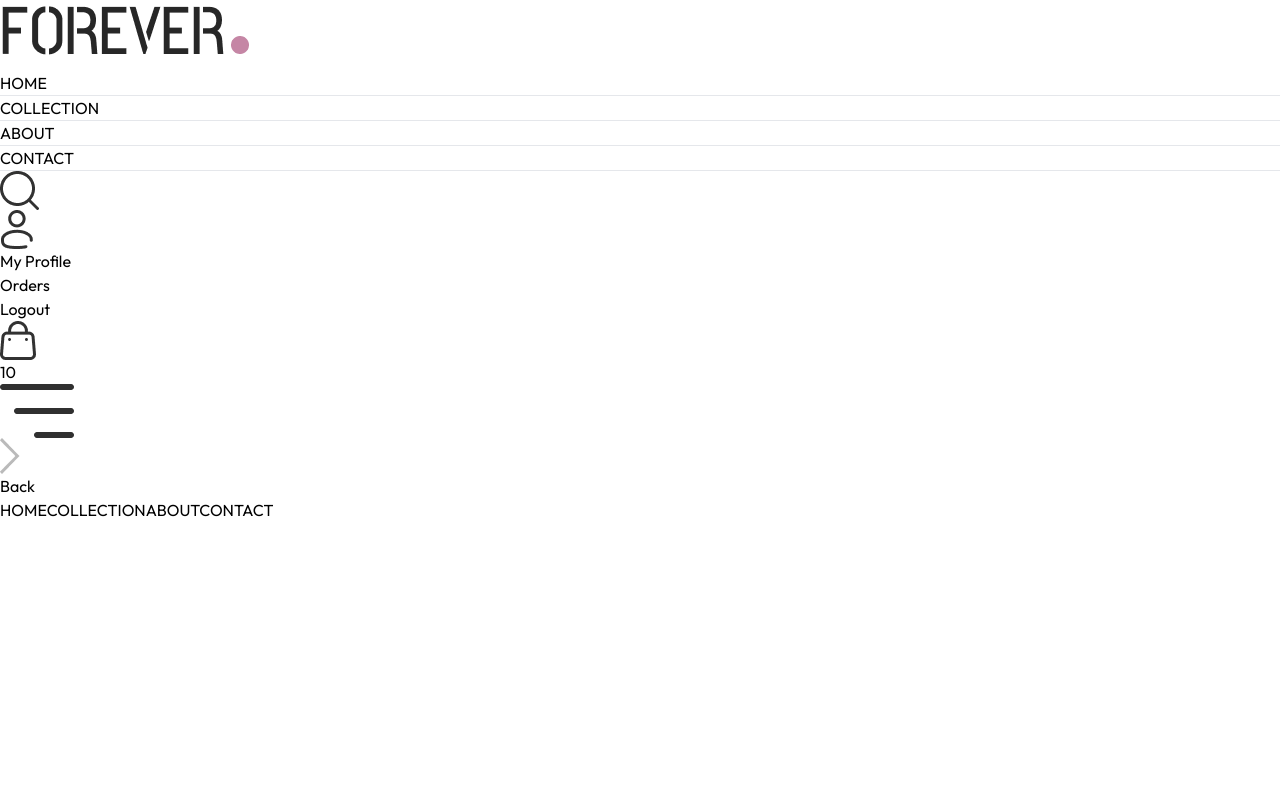
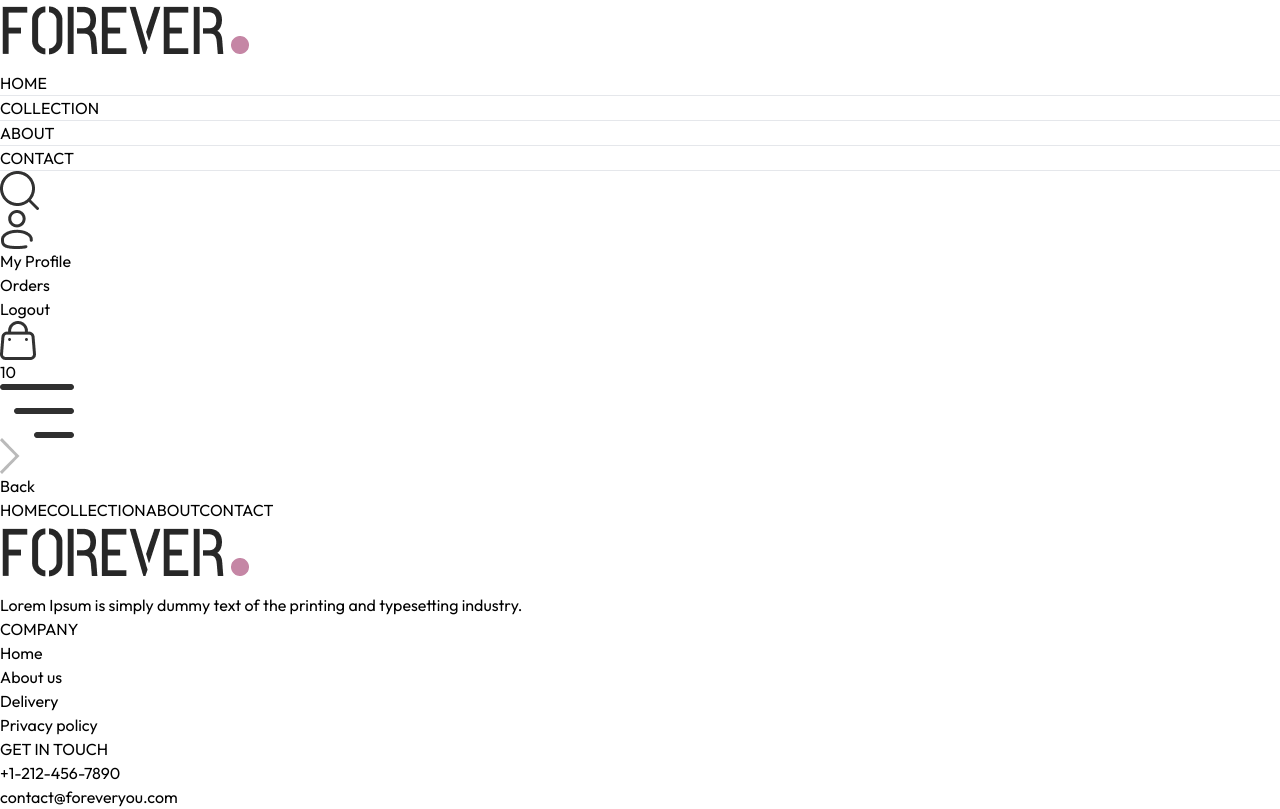
Before and after one commit to cbtruong/FT-Ecommerce, a React (Vite) app in the folder client/: page /orders in a window 1280 px wide. Built offline with nearby package versions, Linux system fonts and the light colour scheme.

Commit message:
Create best seller, new letter bos, our policy component functionality UI

```diff
--- a/client/src/App.jsx
+++ b/client/src/App.jsx
@@ -11,6 +11,7 @@
 import {Routes, Route} from 'react-router-dom'
 
 import Navbar from './components/Navbar';
+import Footer from './components/Footer';
 const App = () => {
   return (
     <div className='px-4 sm:px-[5vw] md:px-[7vw] lg:px-[9vw]'>
@@ -26,6 +27,7 @@
         <Route path='/place-order' element={<PlaceOrder/>}/>
         <Route path='orders' element={<Orders />}/>
       </Routes>
+      <Footer/>
     </div>
   )
 }
--- /dev/null
+++ b/client/src/components/BestSeller.jsx
@@ -0,0 +1,32 @@
+import { useContext, useEffect, useState } from 'react'
+import {ShopContext} from '../context/ShopContext';
+import Title from '../components/Title';
+import ProductItem from './ProductItem';
+
+const BestSeller = () => {
+    const {products}= useContext(ShopContext);
+    const [bestSeller, setBestSeller]= useState([]);
+    useEffect(()=>{
+        const bestProduct =products.filter((item)=>(item.bestseller));
+        setBestSeller(bestProduct.slice(0,5));
+    },[])
+    return (
+    <div className='my-10'>
+      <div className="text-center text-3xl py-8">
+        <Title text1={'BEST'} text2={'SELLERS'}/>
+        <p className="w-3/4 m-auto text-xs sm:text-sm md:text-base text-gray-600">
+        Lorem Ipsum is simply dummy text of the printing and typesetting industry.
+        </p>
+      </div>
+      <div className="grid grid-cols-2 sm:grid-cols-3 md:grid-cols-4 lg:grid-cols-5 gap-4 gap-y-6">
+            {
+              bestSeller.map((item,index)=>(
+                <ProductItem key={index} id={item.id} image={item.image} name={item.name} price={item.price}/>
+              ))
+            }
+            </div>
+    </div>
+  )
+}
+
+export default BestSeller
--- /dev/null
+++ b/client/src/components/Footer.jsx
@@ -0,0 +1,36 @@
+import React from "react";
+import { assets } from "../assets/frontend_assets/assets";
+
+const Footer = () => {
+	return (
+		<div className="flex flex-col sm:grid grid-cols-[3fr_1fr_1fr] gap-14 my-10 mt-40 text-sm">
+			<div>
+				<img src={assets.logo} className="mb-5 w-32" alt="" />
+				<p className="w-full md:w-2/3 text-gray-600">
+					Lorem Ipsum is simply dummy text of the printing and
+					typesetting industry.
+				</p>
+			</div>
+
+			<div>
+				<p className="text-xl font-medium mb-5">COMPANY</p>
+				<ul className="flex flex-col gap-1 text-gray-600">
+					<li>Home</li>
+					<li>About us</li>
+					<li>Delivery</li>
+					<li>Privacy policy</li>
+				</ul>
+			</div>
+
+			<div>
+				<p className="text-xl font-medium mb-5">GET IN TOUCH</p>
+				<ul className="flex flex-col gap-1 text-gray-600">
+					<li>+1-212-456-7890</li>
+					<li>contact@foreveryou.com</li>
+				</ul>
+			</div>
+		</div>
+	);
+};
+
+export default Footer;
--- a/client/src/components/Navbar.jsx
+++ b/client/src/components/Navbar.jsx
@@ -1,12 +1,14 @@
 import React, { useState } from "react";
 import { assets } from "../assets/frontend_assets/assets";
-import { NavLink,Link } from "react-router-dom";
+import { NavLink, Link } from "react-router-dom";
 
 const Navbar = () => {
-    const [visible,setVisible]=useState(false);
+	const [visible, setVisible] = useState(false);
 	return (
 		<div className="flex items-center justify-between py-5 font-medium">
+			<Link to={"/"}>
 				<img src={assets.logo} className="w-36" alt="" />
+			</Link>
 			<ul className="hidden sm:flex gap-5 text-sm text-gray-700">
 				<NavLink to="/" className="flex flex-col items-center gap-1">
 					<p>HOME</p>
@@ -71,19 +73,59 @@
 						10
 					</p>
 				</Link>
-                <img onClick={()=>setVisible(true)} src={assets.menu_icon} className="w-5 cursor-pointer sm:hidden" alt="" />
+				<img
+					onClick={() => setVisible(true)}
+					src={assets.menu_icon}
+					className="w-5 cursor-pointer sm:hidden"
+					alt=""
+				/>
 			</div>
 			{/* Sidebar menu for small screens */}
-            <div className={`absolute top-0 right-0 bottom-0 overflow-hidden bg-white transition-all ${visible?'w-full':'w-0'}`}>
+			<div
+				className={`absolute top-0 right-0 bottom-0 overflow-hidden bg-white transition-all ${
+					visible ? "w-full" : "w-0"
+				}`}
+			>
 				<div className="flex flex-col text-gray-600">
-                    <div onClick={()=>setVisible(false)} className="flex items-center gap-4 p-3 cursor-pointer">
-                        <img src={assets.dropdown_icon} className="h-4 rotate-180" alt="" />
+					<div
+						onClick={() => setVisible(false)}
+						className="flex items-center gap-4 p-3 cursor-pointer"
+					>
+						<img
+							src={assets.dropdown_icon}
+							className="h-4 rotate-180"
+							alt=""
+						/>
 						<p>Back</p>
 					</div>
-                    <NavLink onClick={()=>setVisible(false)} className={'py-2 pl-6 border'} to={'/'}>HOME</NavLink>
-                    <NavLink onClick={()=>setVisible(false)} className={'py-2 pl-6 border'} to={'/collection'}>COLLECTION</NavLink>
-                    <NavLink onClick={()=>setVisible(false)} className={'py-2 pl-6 border'} to={'/about'}>ABOUT</NavLink>
-                    <NavLink onClick={()=>setVisible(false)} className={'py-2 pl-6 border'} to={'/contact'}>CONTACT</NavLink>
+					<NavLink
+						onClick={() => setVisible(false)}
+						className={"py-2 pl-6 border"}
+						to={"/"}
+					>
+						HOME
+					</NavLink>
+					<NavLink
+						onClick={() => setVisible(false)}
+						className={"py-2 pl-6 border"}
+						to={"/collection"}
+					>
+						COLLECTION
+					</NavLink>
+					<NavLink
+						onClick={() => setVisible(false)}
+						className={"py-2 pl-6 border"}
+						to={"/about"}
+					>
+						ABOUT
+					</NavLink>
+					<NavLink
+						onClick={() => setVisible(false)}
+						className={"py-2 pl-6 border"}
+						to={"/contact"}
+					>
+						CONTACT
+					</NavLink>
 				</div>
 			</div>
 		</div>
--- /dev/null
+++ b/client/src/components/NewsletterBox.jsx
@@ -0,0 +1,26 @@
+import React from "react";
+
+const NewsletterBox = () => {
+
+    const onSubmitHandler=(e)=>{
+        e.preventDefault();
+    }
+
+	return (
+		<div className="text-center">
+			<p className="text-2xl font-medium text-gray-800">
+				Subscribe now & get 20% off
+			</p>
+			<p className="text-gray-400 mt-3">
+				Lorem Ipsum is simply dummy text of the printing and typesetting
+				industry.
+			</p>
+            <form onSubmit={onSubmitHandler} className='w-full sm:w-1/2 flex items-center gap-3 mx-auto border pl-3'>
+                <input className='w-full sm:flex-1 outline-none' type="email" placeholder='Enter your email'/>
+                <button type='submit' className='bg-black text-white text-xs px-10 py-4'>SUBSCRIBE</button>
+            </form>
+		</div>
+	);
+};
+
+export default NewsletterBox;
--- /dev/null
+++ b/client/src/components/OurPolicy.jsx
@@ -0,0 +1,26 @@
+import React from 'react'
+import { assets } from '../assets/frontend_assets/assets'
+
+const OurPolicy = () => {
+  return (
+    <div className='flex flex-col sm:flex-row justify-around gap-12 sm:gap-2 text-center py-20 text-xs sm:text-sm md:text-base text-gray-700'>
+        <div >
+            <img src={assets.exchange_icon} className='w-12 m-auto mb-5' alt="" />
+            <p className='font-semibold'>Easy Exchange Policy</p>
+            <p className='text-gray-400'>We offer hassle free exchange policy</p>
+        </div>
+        <div >
+            <img src={assets.quality_icon} className='w-12 m-auto mb-5' alt="" />
+            <p className='font-semibold'>7 Days Return Policy</p>
+            <p className='text-gray-400'>We provide 7 days free return policy</p>
+        </div>
+        <div >
+            <img src={assets.support_img} className='w-12 m-auto mb-5' alt="" />
+            <p className='font-semibold'>Best customer support</p>
+            <p className='text-gray-400'>We provide 24/7 customer support</p>
+        </div>
+    </div>
+  )
+}
+
+export default OurPolicy
--- a/client/src/index.css
+++ b/client/src/index.css
@@ -17,3 +17,9 @@
   font-weight: 400;
   font-style: normal;
 }
+
+@media (max-width:640px) {
+  a.active {
+    background-color: black;
+  }
+}
--- a/client/src/pages/Home.jsx
+++ b/client/src/pages/Home.jsx
@@ -1,11 +1,17 @@
 import React from 'react'
 import Hero from '../components/Hero';
 import LatestCollection from '../components/LatestCollection';
+import BestSeller from '../components/BestSeller';
+import OurPolicy from '../components/OurPolicy';
+import NewsletterBox from '../components/NewsletterBox';
 const Home = () => {
   return (
     <div>
       <Hero/>
       <LatestCollection/>
+      <BestSeller/>
+      <OurPolicy/>
+      <NewsletterBox/>
     </div>
   )
 }
```
Lines whose indentation alone changed are shown as unchanged.
